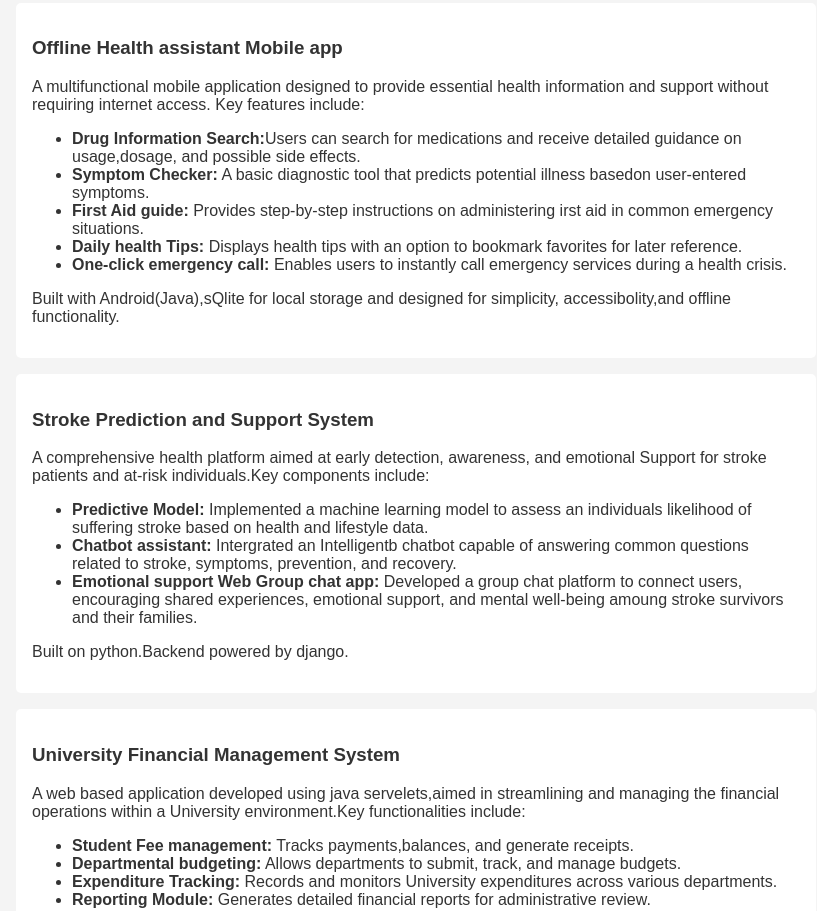
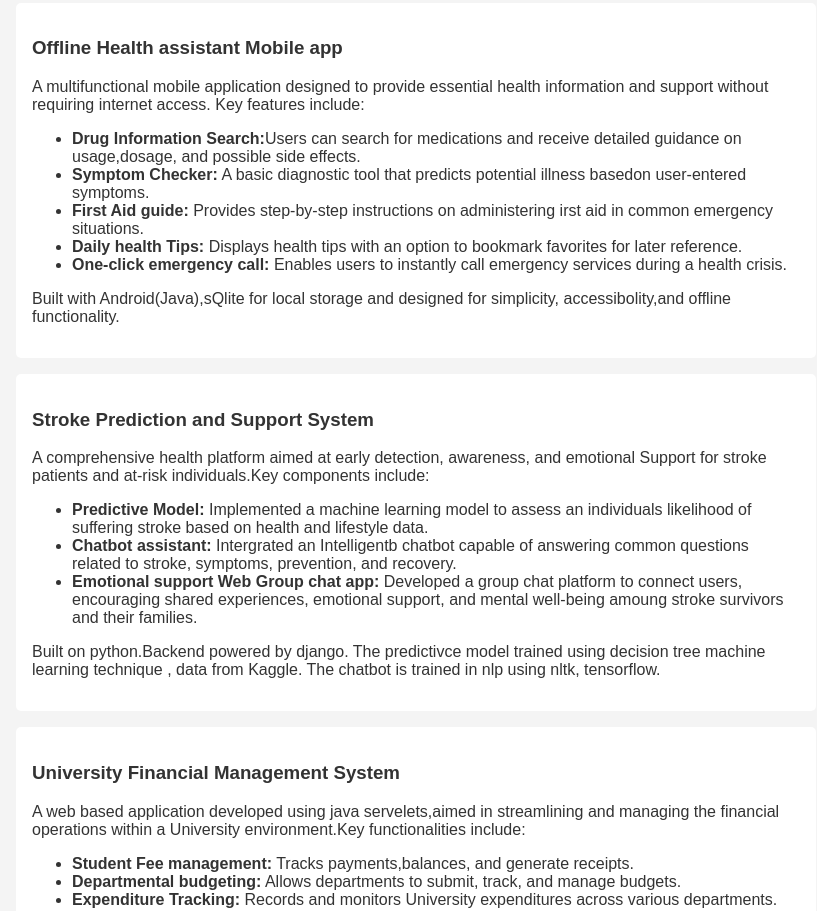
Before and after one commit to Wafula0/Portfolio, a plain HTML site: page Index.html in a window 1280 px wide. Shown: the part 463-1374 px from the top of the page, without its empty margins (224-1041 px from the left). Drawn offline with Linux system fonts and the light colour scheme; a script that the page names is missing.

```diff
--- a/Index.html
+++ b/Index.html
@@ -29,6 +29,7 @@
   <section id="projects">
     <h2>Projects</h2>
     <div class="project">
+      <a href="https://drive.google.com/file/d/1P-HA4C7F_i9TO1mokwe82iDa2fSdCvuO/view?usp=drivesdk"></a>
       <h3>Offline Health assistant Mobile app</h3>
       <p>
          A multifunctional mobile application designed to provide essential health information and support without requiring internet access.
@@ -43,6 +44,7 @@
 
          Built with Android(Java),sQlite for local storage and designed for simplicity, accessibolity,and offline functionality.
       </p>
+      </a>
     </div>
 
     <div class="project">
@@ -63,7 +65,8 @@
 
 
             </ul>
-            Built on python.Backend powered by django.
+            Built on python.Backend powered by django. The predictivce model trained using decision tree machine learning technique
+            , data from Kaggle. The chatbot is trained in nlp using nltk, tensorflow.
         </p>
       </div>
       <div class="project">
```
